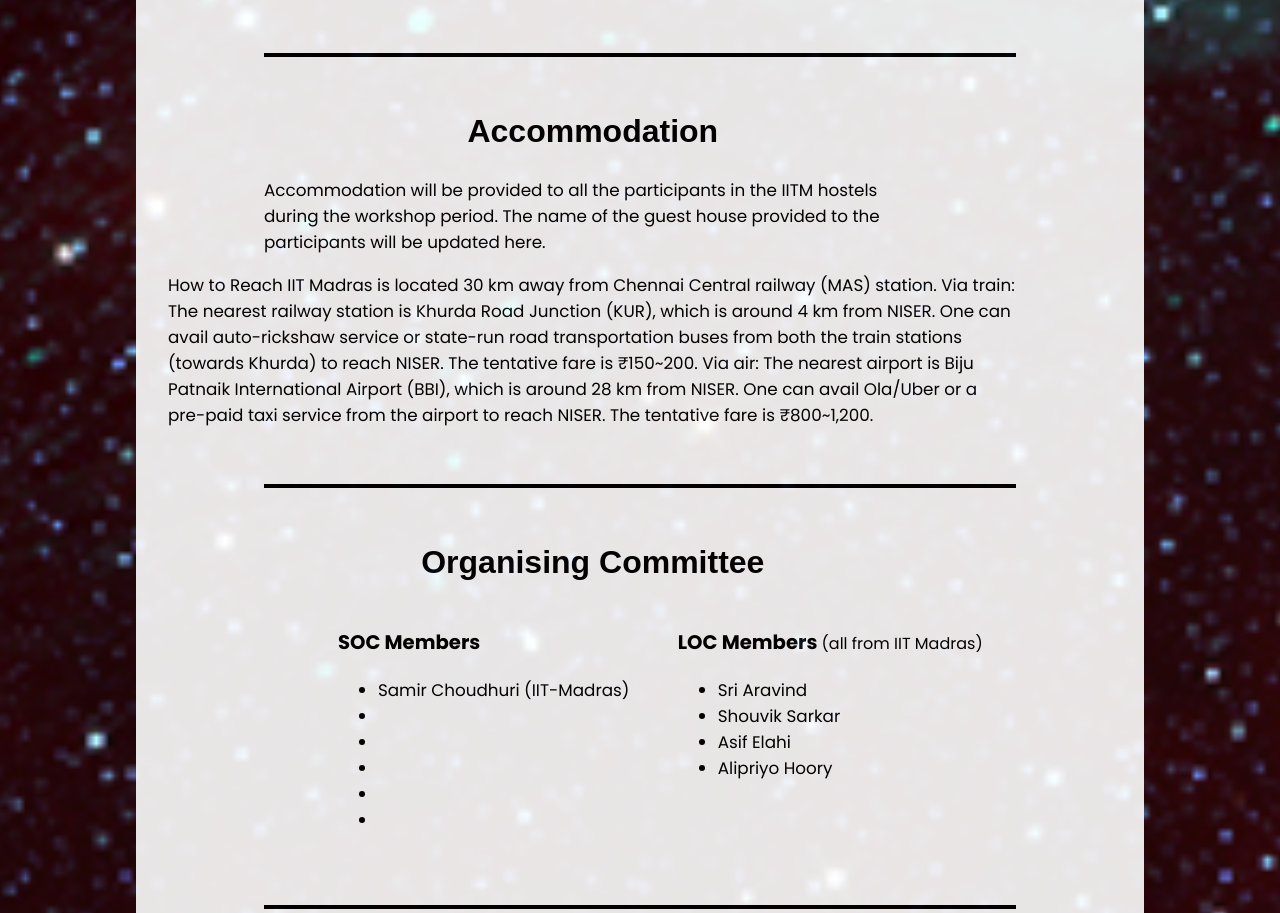
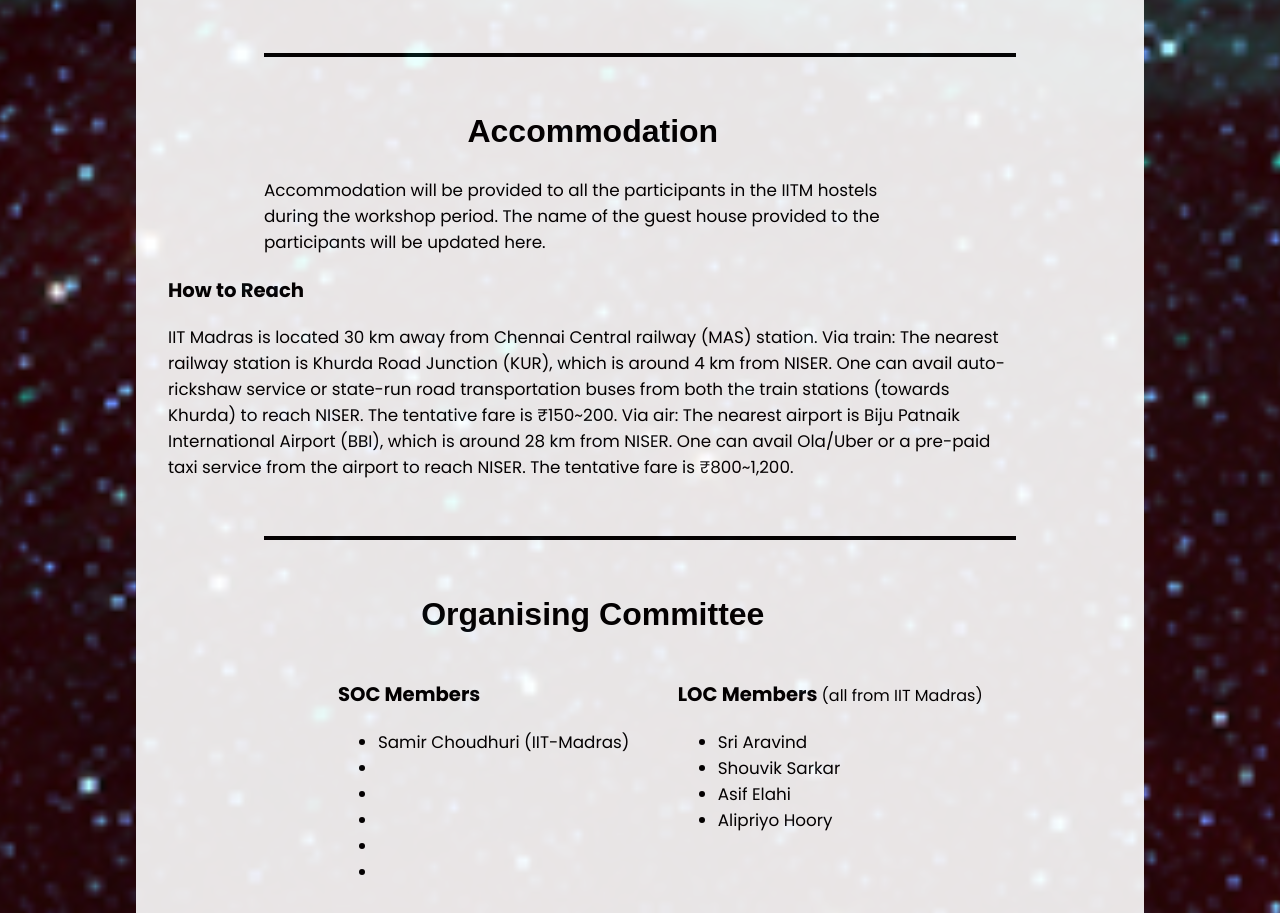
Before and after one commit to SriAravindJ/21cm_workshop_website, a plain HTML site: page index.html in a window 1280 px wide. Shown: the part 2541-3454 px from the top of the page. Drawn offline with Linux system fonts and the light colour scheme.

Commit message:
Update index.html

```diff
--- a/index.html
+++ b/index.html
@@ -124,7 +124,7 @@
                 <h2>Accommodation</h2>
                 <p>Accommodation will be provided to all the participants in the IITM hostels during the workshop period. The name of the guest house provided to the participants will be updated here.</p>
 
-How to Reach
+<h3>How to Reach</h3>
 
 IIT Madras is located 30 km away from Chennai Central railway (MAS) station.
 Via train: The nearest railway station is Khurda Road Junction (KUR), which is around 4 km from NISER. One can avail auto-rickshaw service or state-run road transportation buses from both the train stations (towards Khurda) to reach NISER. The tentative fare is ₹150~200.
```
